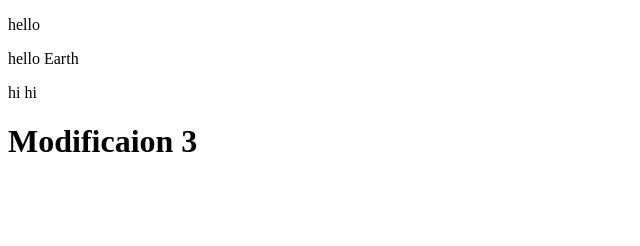
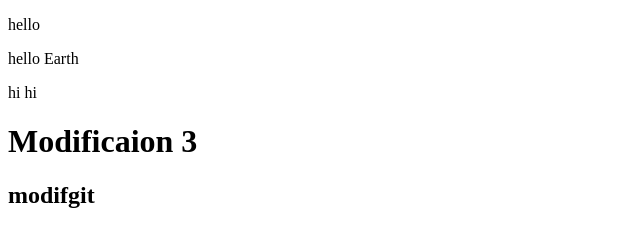
Before and after one commit to MarwaGitHu/testgit, a plain HTML site: page index.html in a window 1280 px wide. Shown: the whole page, without its empty margins (0-640 px from the left). Drawn offline with Linux system fonts and the light colour scheme.

Commit message:
4eme messag

```diff
--- a/index.html
+++ b/index.html
@@ -10,5 +10,6 @@
     <p>hello Earth</p>
     <p>hi hi</p>
     <h1>Modificaion 3</h1>
+    <h2>modifgit </h2>
 </body>
 </html>
```
